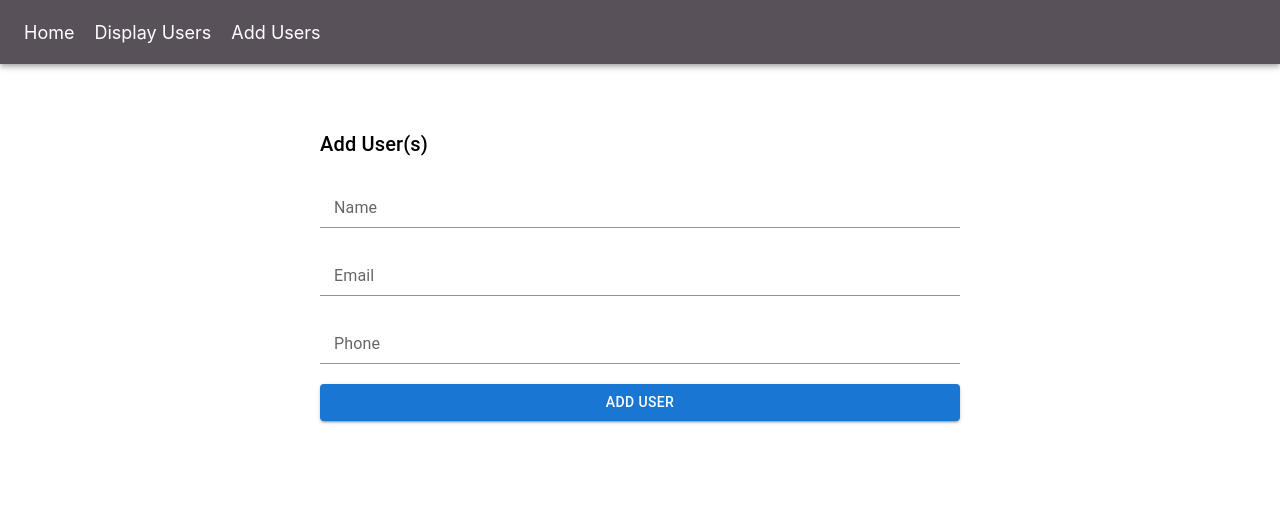
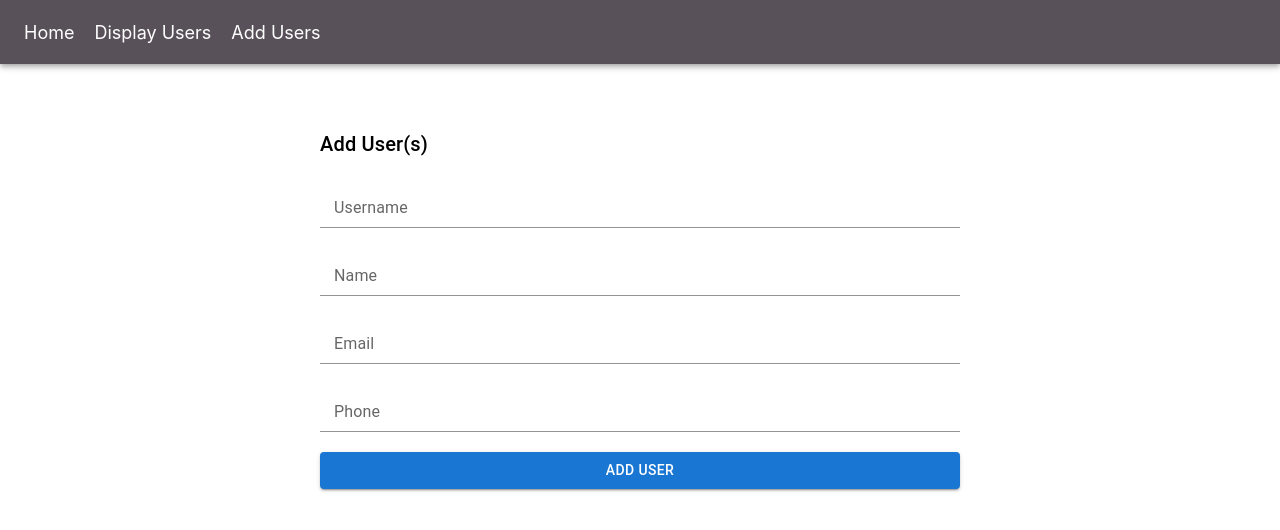
Before and after one commit to amanbarar/user-management-system-mongodb, a React (Create React App) app in the folder frontend/: page /add in a window 1280 px wide. Shown: the top 530 px of the page. Built offline with nearby package versions, Linux system fonts and the light colour scheme.

Commit message:
add: username field

```diff
--- a/frontend/src/components/AddUsers.js
+++ b/frontend/src/components/AddUsers.js
@@ -19,6 +19,10 @@ const AddUser = () => {
             <Container>
                 <Typography variant="h6">Add User(s)</Typography>
                     <FormControl>
+                        <InputLabel>Username</InputLabel>
+                        <Input onChange={(e) => onValueChange(e)} name="username"/>
+                    </FormControl>
+                    <FormControl>
                         <InputLabel>Name</InputLabel>
                         <Input onChange={(e) => onValueChange(e)} name="name"/>
                     </FormControl>
```
